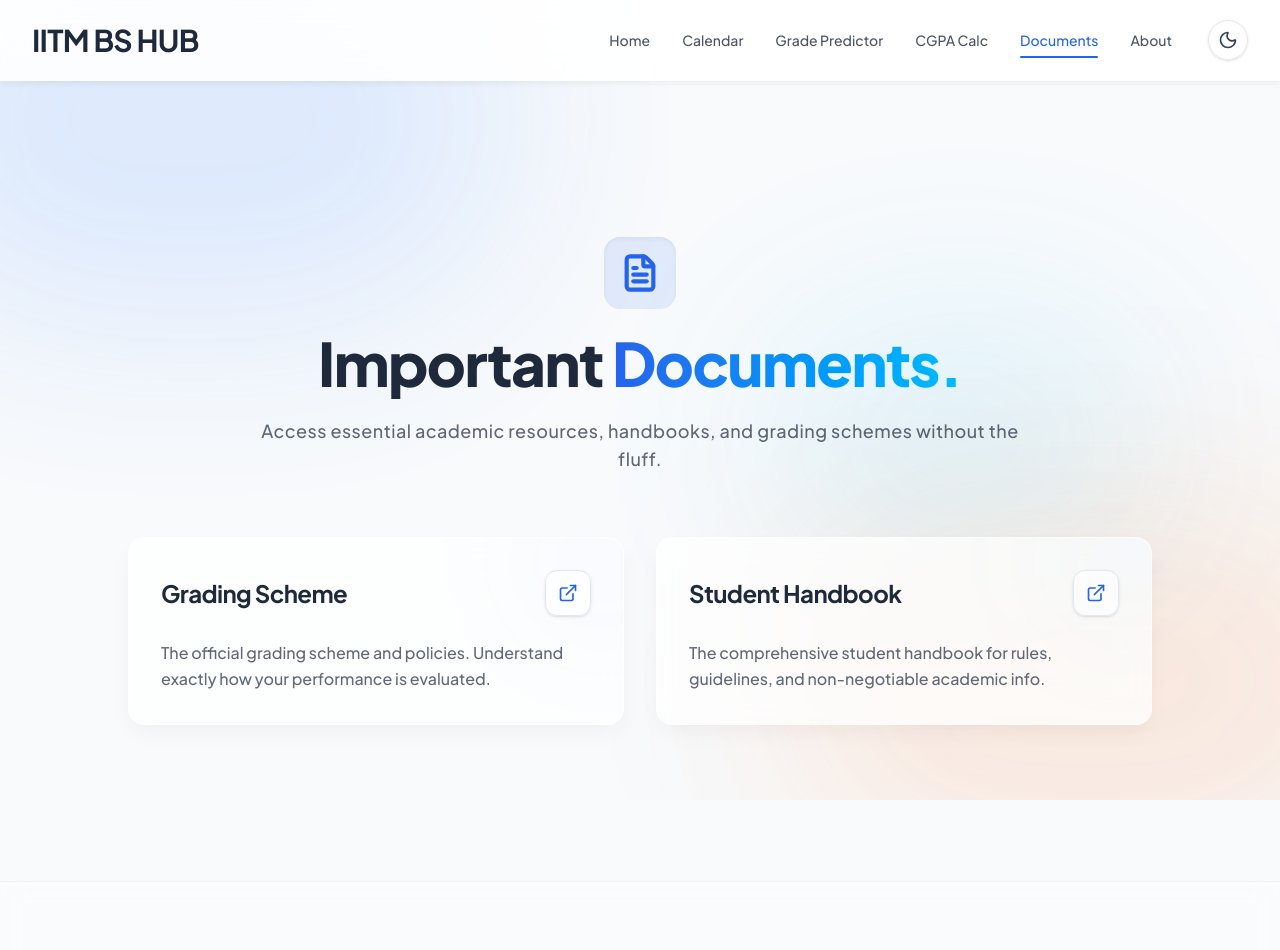
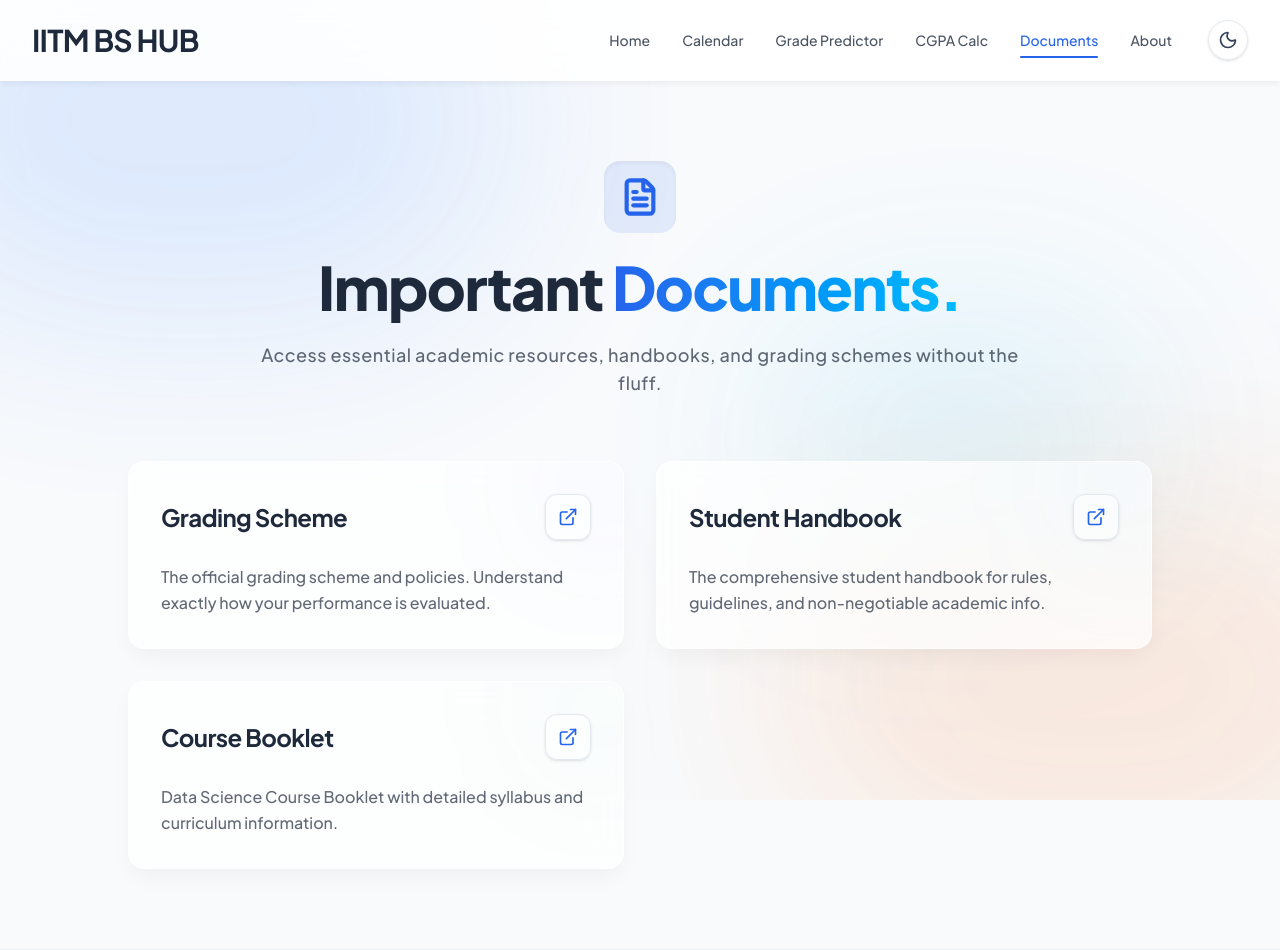
Before and after one commit to 23f2001548/iitmbshub, a React (Vite) app: page /documents in a window 1280 px wide. Shown: the top 950 px of the page. Built offline with nearby package versions, Linux system fonts and the light colour scheme.

Commit message:
feat: update quick access links and cgpa labels

```diff
--- a/src/pages/CGPACalculator.jsx
+++ b/src/pages/CGPACalculator.jsx
@@ -79,7 +79,7 @@ const CGPACalculator = () => {
     const hasDegreeCredits = stats.degreeBsc.credits > 0 || stats.degreeBs.credits > 0;
     if (hasDegreeCredits) {
       if (parseFloat(calcData.diplomaCumulativeCGPA) < 6.0) {
-         w.push("Your overall Foundation + Diploma CGPA is below 6.0. You cannot register for Degree courses.");
+         w.push("Your Courses CGPA is below 6.0. You cannot register for Degree courses.");
       }
       if (parseFloat(calcData.projectCGPA) < 7.0 && stats.diplomaDs.projects + stats.diplomaProg.projects > 0) {
          w.push("Your Diploma Project CGPA is below 7.0. You must improve this to register for Degree courses.");
@@ -305,7 +305,7 @@ const CGPACalculator = () => {
 
               <div className="space-y-3">
                 <div className="bg-slate-50/50 dark:bg-slate-800/50 border border-slate-200/50 dark:border-slate-700/50 rounded-xl p-4 flex justify-between items-center">
-                  <span className="font-semibold text-xs text-foreground/70 uppercase">Found. + Diploma CGPA</span>
+                  <span className="font-semibold text-xs text-foreground/70 uppercase">Courses CGPA</span>
                   <span className="font-bold text-lg text-foreground">{calcData.diplomaCumulativeCGPA}</span>
                 </div>
                 <div className="bg-slate-50/50 dark:bg-slate-800/50 border border-slate-200/50 dark:border-slate-700/50 rounded-xl p-4 flex justify-between items-center">
--- a/src/pages/Home.jsx
+++ b/src/pages/Home.jsx
@@ -77,6 +77,24 @@ const features = [
     description: 'Learn more about this platform and how you can contribute.',
     icon: Info,
     path: '/about',
+  },
+  {
+    name: 'Grading Scheme',
+    description: 'The official grading scheme and policies.',
+    icon: FileText,
+    url: 'https://docs.google.com/document/u/0/d/e/2PACX-1vT5PBOz4OH663W0IJPVGVjG_nfmYZGfFI7W1j-6wTLcex13O_7BZmf6a96Q6liO0W-mLZB5hOGZeNNl/pub?urp=gmail_link&pli=1',
+  },
+  {
+    name: 'Student Handbook',
+    description: 'The comprehensive student handbook for rules and guidelines.',
+    icon: BookOpen,
+    url: 'https://docs.google.com/document/u/1/d/e/2PACX-1vRxGnnDCVAO3KX2CGtMIcJQuDrAasVk2JHbDxkjsGrTP5ShhZK8N6ZSPX89lexKx86QPAUswSzGLsOA/pub?urp=gmail_link#h.r8u12s2fi3t',
+  },
+  {
+    name: 'Course Booklet',
+    description: 'Data Science Course Booklet with detailed syllabus.',
+    icon: BookOpen,
+    url: 'https://drive.google.com/file/d/1BJSLtuYTZPOSP-cuoX9BEAopOKqpDevs/view',
   },
 ];
 
@@ -160,7 +178,9 @@ const itemVariants = {
   visible: { y: 0, opacity: 1, transition: { type: 'spring', stiffness: 400, damping: 25 } }
 };
 
-const CardLink = ({ item, isInternal }) => {
+const CardLink = ({ item }) => {
+  const isExternal = !!item.url;
+
   const content = (
     <motion.div
       variants={itemVariants}
@@ -170,7 +190,7 @@ const CardLink = ({ item, isInternal }) => {
       <div className="absolute top-0 right-0 w-24 h-24 bg-primary/10 rounded-full blur-2xl -mr-10 -mt-10 group-hover:bg-primary/20 transition-colors" />
 
       <div className="absolute top-6 right-6 opacity-0 group-hover:opacity-100 transition-opacity">
-        {!isInternal && <ExternalLink className="w-5 h-5 text-primary" />}
+        {isExternal && <ExternalLink className="w-5 h-5 text-primary" />}
       </div>
 
       <div className="p-3 bg-white/50 dark:bg-slate-800/50 rounded-xl inline-flex w-fit mb-6 shadow-sm border border-slate-200 dark:border-slate-700">
@@ -187,14 +207,14 @@ const CardLink = ({ item, isInternal }) => {
     </motion.div>
   );
 
-  return isInternal ? (
+  return !isExternal ? (
     <Link to={item.path} className="block h-full outline-none">{content}</Link>
   ) : (
     <a href={item.url} target="_blank" rel="noopener noreferrer" className="block h-full outline-none">{content}</a>
   );
 };
 
-const Section = ({ title, items, isInternal = false }) => (
+const Section = ({ title, items }) => (
   <section className="max-w-[1400px] mx-auto px-4 sm:px-6 lg:px-8 w-full py-16 relative">
     <div className="absolute top-0 left-1/2 -translate-x-1/2 w-3/4 h-px bg-gradient-to-r from-transparent via-slate-300 dark:via-slate-700 to-transparent" />
 
@@ -220,7 +240,7 @@ const Section = ({ title, items, isInternal = false }) => (
           transition={{ delay: i * 0.05, type: "spring", stiffness: 400, damping: 25 }}
           className="h-full z-10"
         >
-          <CardLink item={item} isInternal={isInternal} />
+          <CardLink item={item} />
         </motion.div>
       ))}
     </div>
@@ -322,7 +342,7 @@ const Home = () => {
       </section>
 
       <Section title="Essential Portals" items={externalPortals} />
-      <Section title="Quick Access" items={features} isInternal={true} />
+      <Section title="Quick Access" items={features} />
       <Section title="Resources & Notes" items={resourcesAndNotes} />
       <Section title="PYQs & Mock Tests" items={pyqsAndMockTests} />
       <Section title="Channels to Subscribe" items={channelsToSubscribe} />
--- a/src/pages/ImportantDocuments.jsx
+++ b/src/pages/ImportantDocuments.jsx
@@ -66,6 +66,29 @@ const ImportantDocuments = () => {
             The comprehensive student handbook for rules, guidelines, and non-negotiable academic info.
           </p>
         </motion.a>
+
+        <motion.a
+          initial={{ opacity: 0, y: 20 }}
+          animate={{ opacity: 1, y: 0 }}
+          transition={{ delay: 0.3 }}
+          href="https://drive.google.com/file/d/1BJSLtuYTZPOSP-cuoX9BEAopOKqpDevs/view"
+          target="_blank"
+          rel="noopener noreferrer"
+          className="glass p-8 flex flex-col items-start relative hover:-translate-y-2 hover:shadow-xl transition-all duration-300 group overflow-hidden md:col-span-2 lg:col-span-1"
+        >
+          <div className="absolute top-0 right-0 w-32 h-32 bg-emerald-500/5 rounded-full blur-3xl -mr-10 -mt-10 group-hover:bg-emerald-500/10 transition-colors" />
+          <div className="flex items-center justify-between w-full mb-6 relative z-10">
+            <h3 className="font-display text-2xl font-bold text-foreground tracking-tight group-hover:text-primary transition-colors">
+              Course Booklet
+            </h3>
+            <div className="p-3 bg-white/50 dark:bg-slate-800/50 rounded-xl shadow-sm border border-slate-200 dark:border-slate-700 group-hover:bg-primary group-hover:border-primary group-hover:text-primary-foreground transition-colors">
+              <ExternalLink className="w-5 h-5 text-primary group-hover:text-primary-foreground transition-colors" />
+            </div>
+          </div>
+          <p className="font-sans text-foreground/70 text-left leading-relaxed font-medium relative z-10">
+            Data Science Course Booklet with detailed syllabus and curriculum information.
+          </p>
+        </motion.a>
       </div>
     </div>
   );
```
